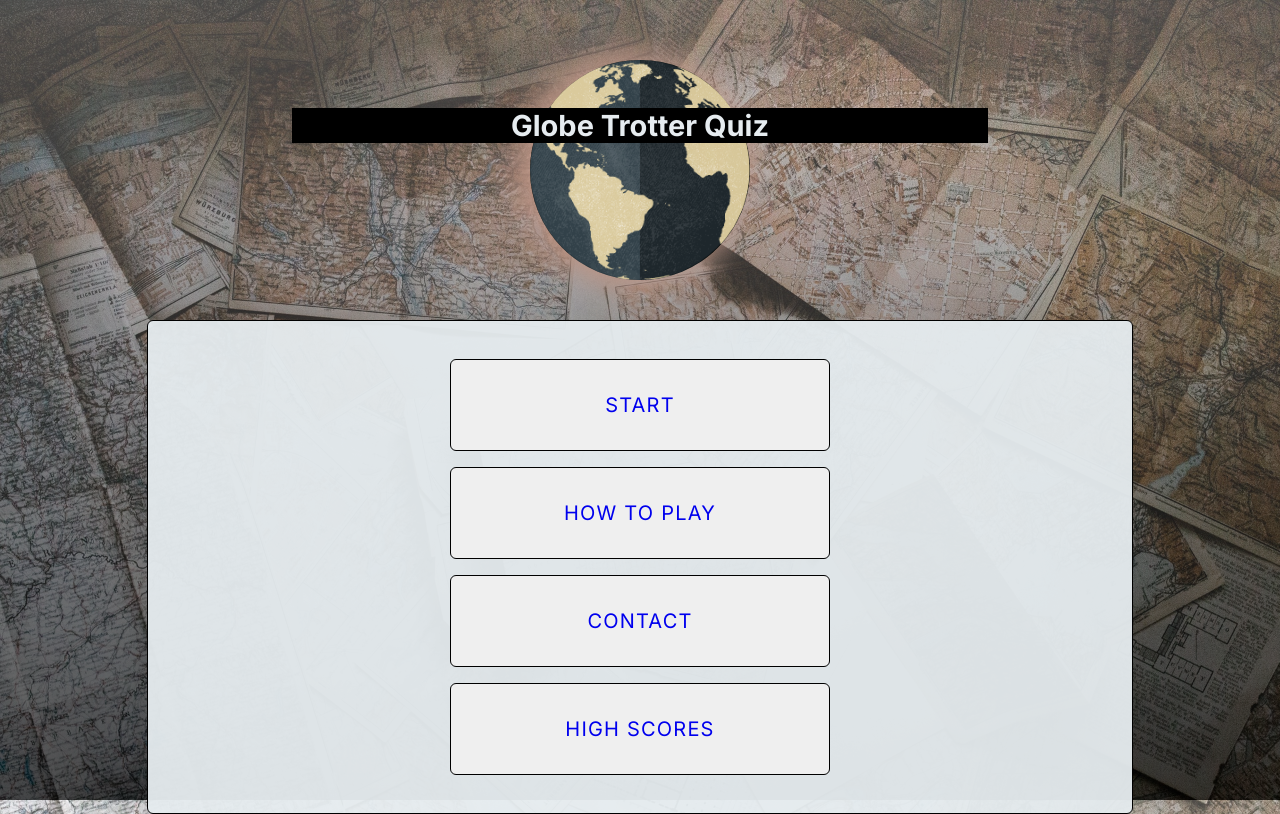
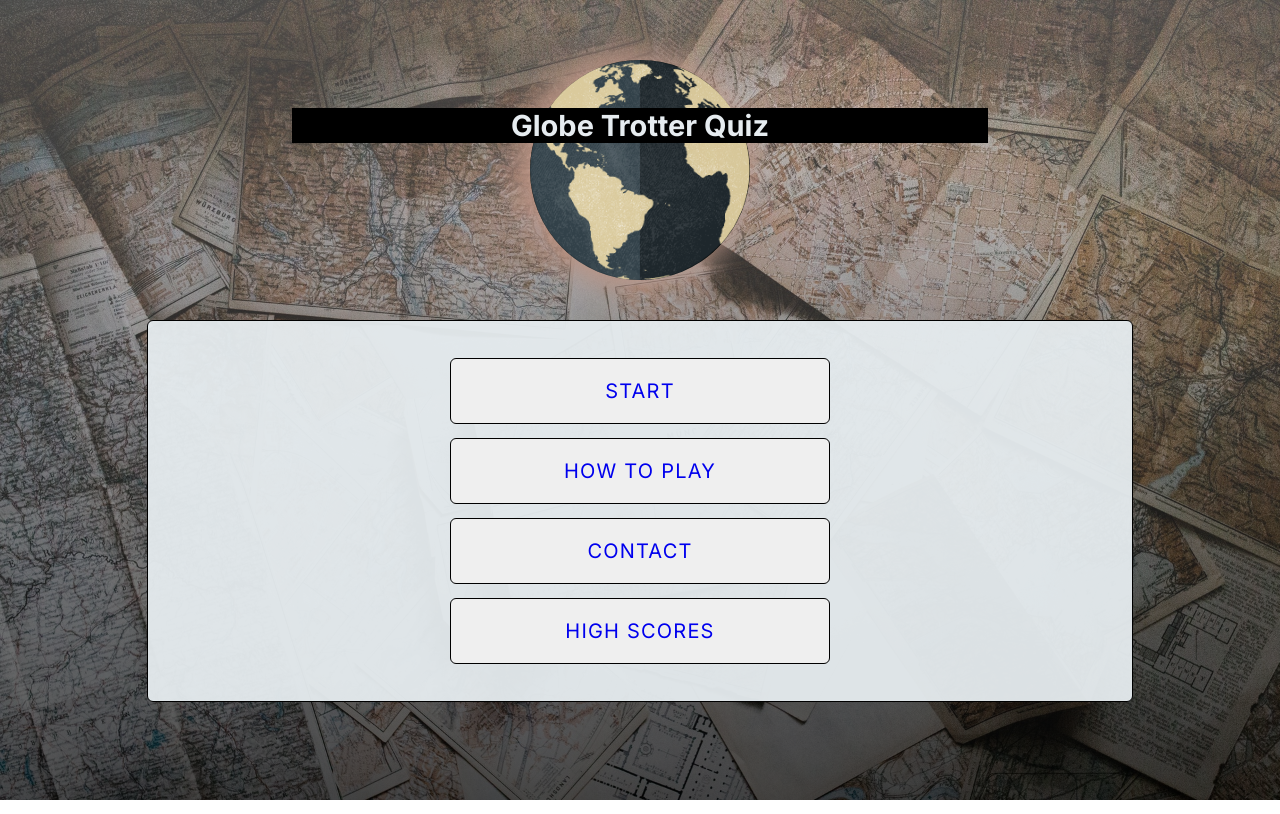
Before and after one commit to rhysmoggs/nextjs13-quiz, a Next.js app: page / in a window 1280 px wide. Built offline with nearby package versions, Linux system fonts and the light colour scheme.

Commit message:
add repsonsive design to score board

```diff
--- a/app/components/Score.jsx
+++ b/app/components/Score.jsx
@@ -2,6 +2,7 @@ import React from 'react'
 import styles from '../page.module.css'
 
 const Score = ({ ...score }) => {
+  //add logic to hightlight top score in Gold colour
   return (
     <div className={styles.scoreCard}>
       <p>Username: {score.username}</p>
--- a/app/page.module.css
+++ b/app/page.module.css
@@ -123,14 +123,16 @@
 .btn,
 .btnLink {
   margin: 2rem;
-  padding: 3.3rem;
+  /* padding: 3.3rem; */
+  padding: 2rem;
+  margin: 0.7rem 0;
   background-color: rgb(239, 239, 239);
-  width: 380px;
-  max-width: 100%;
+  max-width: 380px;
+  width: 100%;
   /* height: 60px; */
   text-transform: uppercase;
   letter-spacing: 1.2px;
-  margin: 0.8rem 0;
+  /* margin: 0.8rem 0; */
   text-align: center;
   border-radius: 6px;
   border: 1px solid black;
@@ -153,29 +155,31 @@
 }
 
 .scoreContainer {
-  height: 40vh;
+  /* height: 40vh; */
+  display: flex;
+  flex-direction: column;
+  /* gap: 10px; */
+  justify-content: center;
+  align-items: center;
 }
 
 .scoreCard {
-  width: fit-content;
+  font-size: 18px;
+  /* width: fit-content; */
 
   padding: 1rem 2rem;
-  /* padding: 3.3rem; */
-
   margin: 0.7rem 0;
-  /* margin: 2rem; */
-  /* margin: 0.8rem 0; */
 
   background-color: rgb(239, 239, 239);
-  width: 380px;
-  max-width: 100%;
+  max-width: 380px;
+  width: 100%;
   /* height: 60px; */
   text-transform: uppercase;
   letter-spacing: 1.2px;
-  text-align: center;
+  /* text-align: center; */
   border-radius: 6px;
   border: 1px solid black;
-  align-items: center;
+  /* align-items: center; */
 }
 
 /* Enable hover only on non-touch devices */
@@ -211,6 +215,10 @@
   .card h2 {
     margin-bottom: 0.5rem;
   }
+
+  .scoreCard {
+    font-size: 12px;
+  }
 }
 
 /* Tablet and Smaller Desktop */
```
